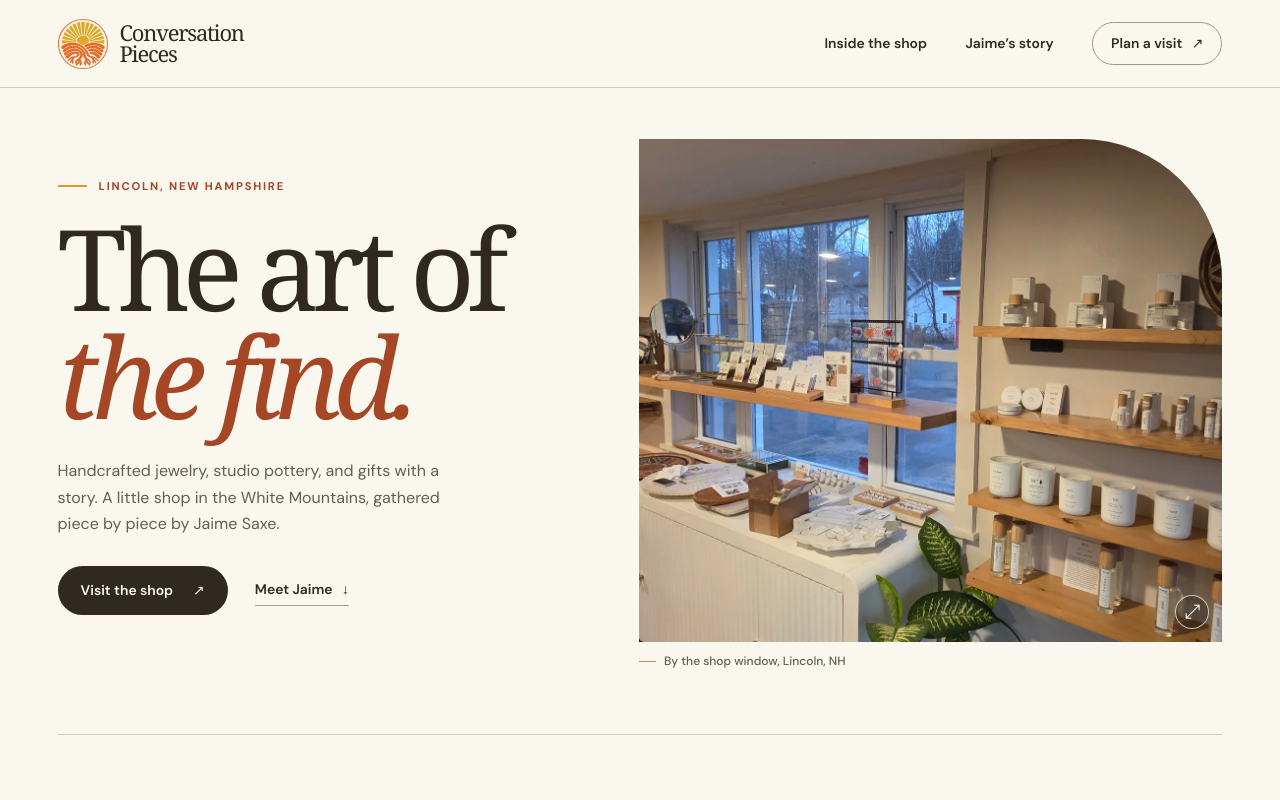
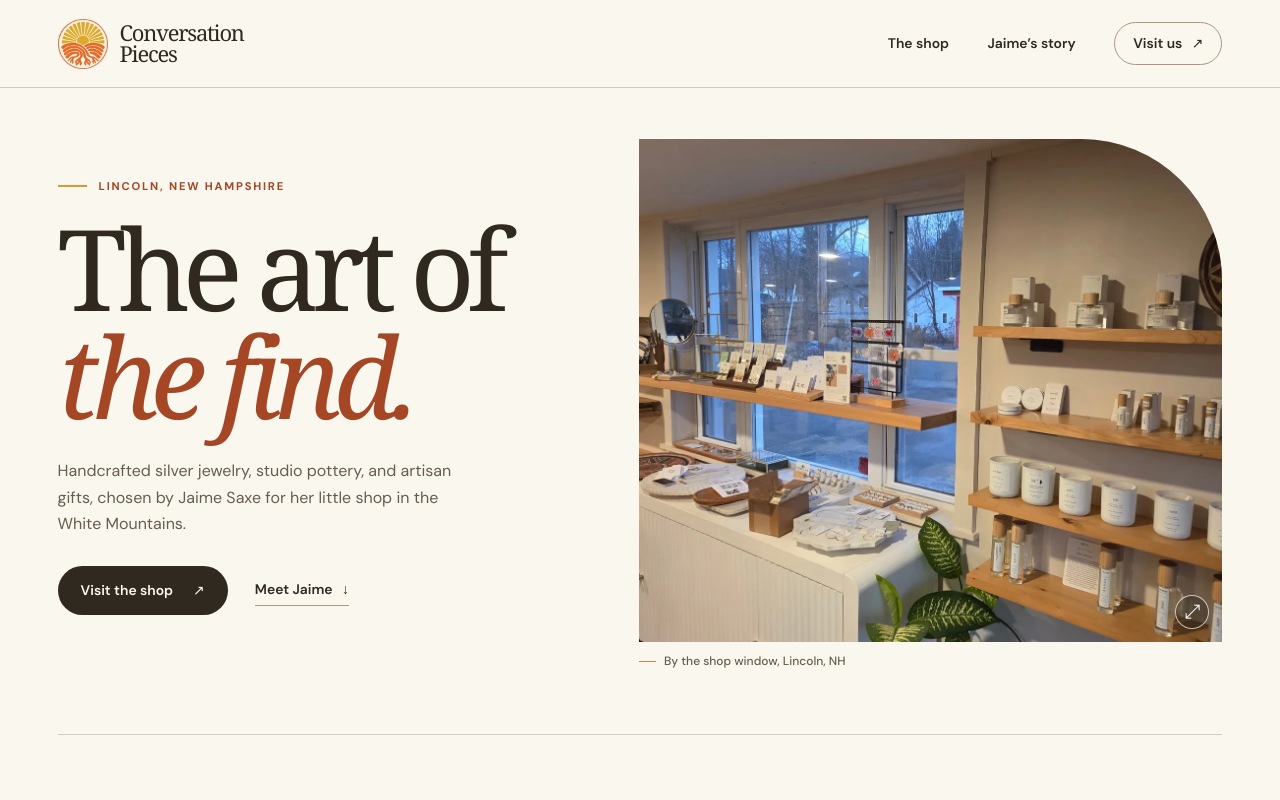
Before and after one commit to nurdthug/conversation-pieces-nh, a plain HTML site: page index.html in a window 1280 px wide. Shown: the top 800 px of the page. Drawn offline with Linux system fonts and the light colour scheme; a web font is replaced by a local one.

Commit message:
Revise navigation text and hero intro description
Updated navigation link and hero section description for clarity.

```diff
--- a/index.html
+++ b/index.html
@@ -22,9 +22,9 @@
         <span>Conversation<br>Pieces</span>
       </a>
       <nav class="primary" aria-label="Main navigation">
-        <a href="#shop">Inside the shop</a>
+        <a href="#shop">The shop</a>
         <a href="#story">Jaime’s story</a>
-        <a class="nav-visit" href="#visit">Plan a visit <span aria-hidden="true">↗</span></a>
+        <a class="nav-visit" href="#visit">Visit us <span aria-hidden="true">↗</span></a>
       </nav>
     </div>
   </header>
@@ -33,7 +33,7 @@
       <div class="hero-copy">
         <p class="eyebrow location"><span></span> Lincoln, New Hampshire</p>
         <h1 id="hero-title">The art of<br><em>the find.</em></h1>
-        <p class="hero-intro">Handcrafted jewelry, studio pottery, and gifts with a story. A little shop in the White Mountains, gathered piece by piece by Jaime Saxe.</p>
+        <p class="hero-intro">Handcrafted silver jewelry, studio pottery, and artisan gifts, chosen by Jaime Saxe for her little shop in the White Mountains.</p>
         <div class="hero-actions">
           <a class="button" href="#visit">Visit the shop <span aria-hidden="true">↗</span></a>
           <a class="text-link" href="#story">Meet Jaime <span aria-hidden="true">↓</span></a>
```
